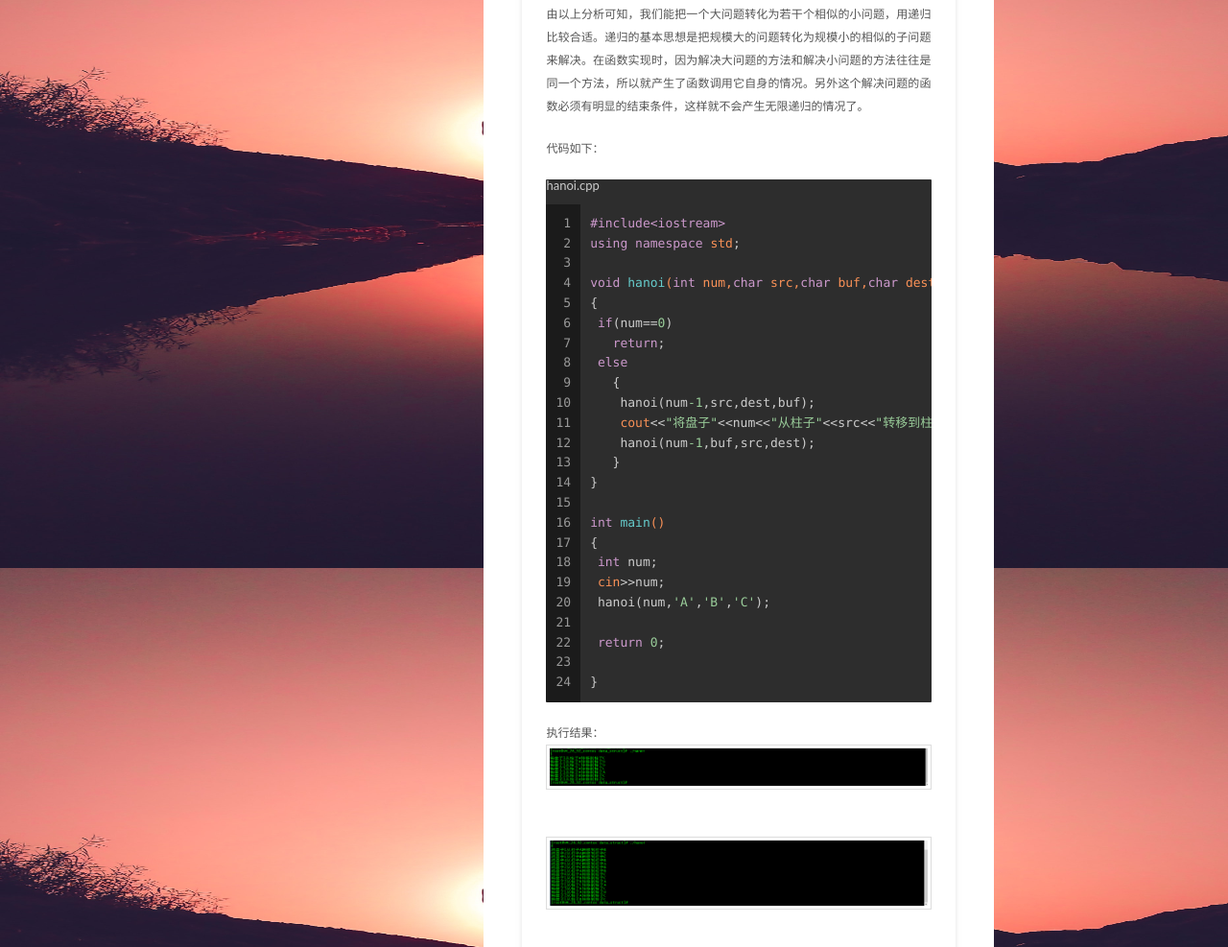
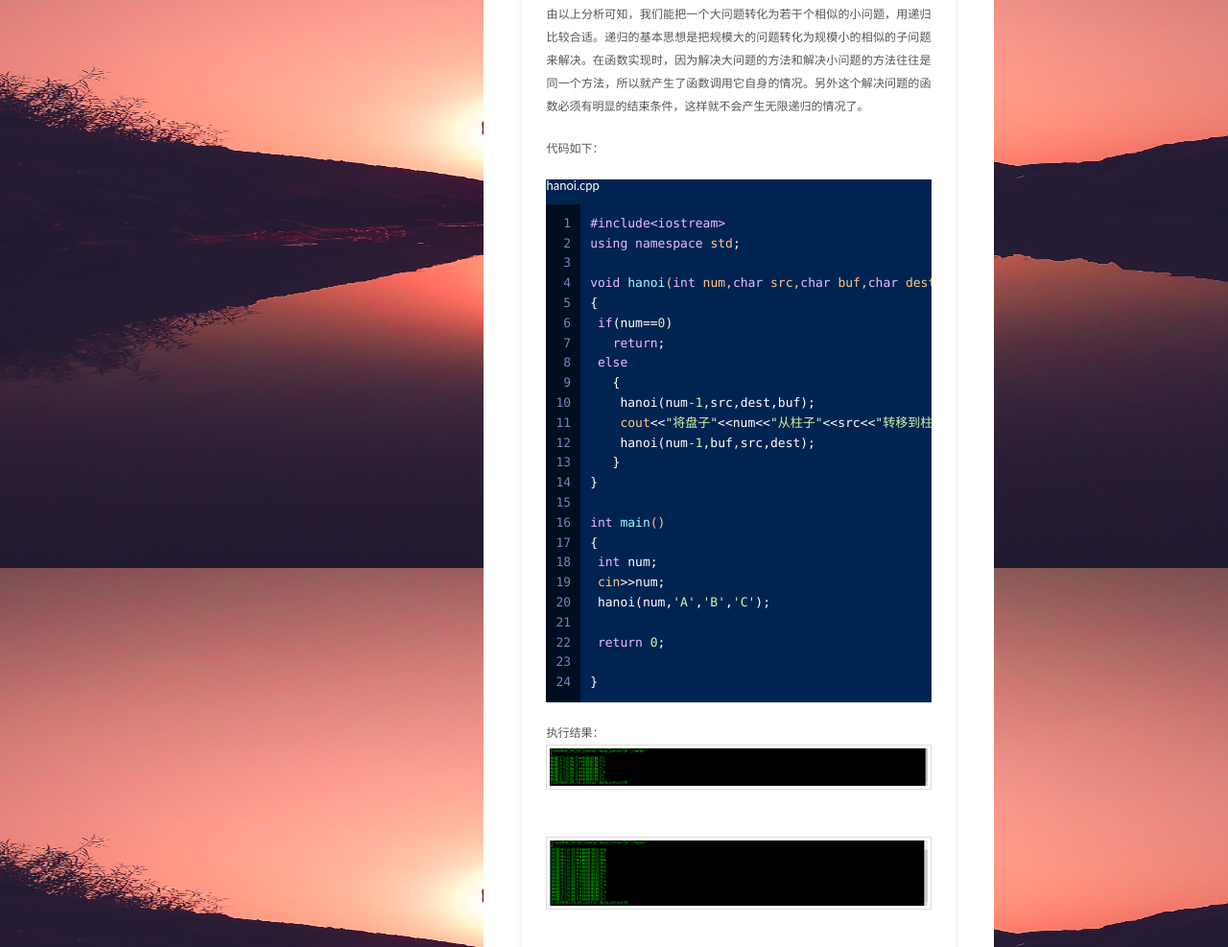
Before and after one commit to liguohan/liguohan.github.io, a plain HTML site: page 2019/06/02/经典算法-汉诺塔问题/index.html in a window 1280 px wide. Shown: the part 1008-1995 px from the top of the page at 96% size. Drawn offline with Linux system fonts and the light colour scheme; a script that the page names is missing.

Commit message:
Site updated: 2019-07-23 23:44:48

```diff
--- a/css/main.css
+++ b/css/main.css
@@ -487,8 +487,8 @@ pre,
   margin: 20px 0;
   padding: 0;
   font-size: 13px;
-  color: #ccc;
-  background: #2d2d2d;
+  color: #fff;
+  background: #002451;
   line-height: 1.6;
 }
 pre,
@@ -508,7 +508,7 @@ pre {
 }
 pre code {
   padding: 0;
-  color: #ccc;
+  color: #fff;
   background: none;
   text-shadow: none;
 }
@@ -531,7 +531,7 @@ pre code {
 }
 .highlight figcaption {
   font-size: 1em;
-  color: #ccc;
+  color: #fff;
   line-height: 1em;
   margin-bottom: 1em;
 }
@@ -545,23 +545,23 @@ pre code {
 }
 .highlight figcaption a {
   float: right;
-  color: #ccc;
+  color: #fff;
 }
 .highlight figcaption a:hover {
-  border-bottom-color: #ccc;
+  border-bottom-color: #fff;
 }
 .highlight .gutter pre {
   padding-left: 10px;
   padding-right: 10px;
-  color: #999;
+  color: #7285b7;
   text-align: right;
-  background-color: #1b1b1b;
+  background-color: #000e20;
 }
 .highlight .code pre {
   width: 100%;
   padding-left: 10px;
   padding-right: 10px;
-  background-color: #2d2d2d;
+  background-color: #002451;
 }
 .highlight .line {
   height: 20px;
@@ -585,10 +585,10 @@ pre .addition {
   background: #800000;
 }
 pre .meta {
-  color: #c9c;
+  color: #ebbbff;
 }
 pre .comment {
-  color: #999;
+  color: #7285b7;
 }
 pre .variable,
 pre .attribute,
@@ -602,7 +602,7 @@ pre .html .doctype,
 pre .css .id,
 pre .css .class,
 pre .css .pseudo {
-  color: #f2777a;
+  color: #ff9da4;
 }
 pre .number,
 pre .preprocessor,
@@ -611,7 +611,7 @@ pre .literal,
 pre .params,
 pre .constant,
 pre .command {
-  color: #f99157;
+  color: #ffc58f;
 }
 pre .ruby .class .title,
 pre .css .rules .attribute,
@@ -624,11 +624,11 @@ pre .xml .cdata,
 pre .special,
 pre .number,
 pre .formula {
-  color: #9c9;
+  color: #d1f1a9;
 }
 pre .title,
 pre .css .hexcolor {
-  color: #6cc;
+  color: #9ff;
 }
 pre .function,
 pre .python .decorator,
@@ -638,11 +638,11 @@ pre .ruby .title .keyword,
 pre .perl .sub,
 pre .javascript .title,
 pre .coffeescript .title {
-  color: #69c;
+  color: #bbdaff;
 }
 pre .keyword,
 pre .javascript .function {
-  color: #c9c;
+  color: #ebbbff;
 }
 .full-image.full-image.full-image.full-image {
   border: none;
@@ -1827,7 +1827,7 @@ pre .javascript .function {
   width: 4px;
   height: 4px;
   border-radius: 50%;
-  background: #7ea8fc;
+  background: #7ff930;
 }
 .links-of-blogroll {
   font-size: 13px;
```
